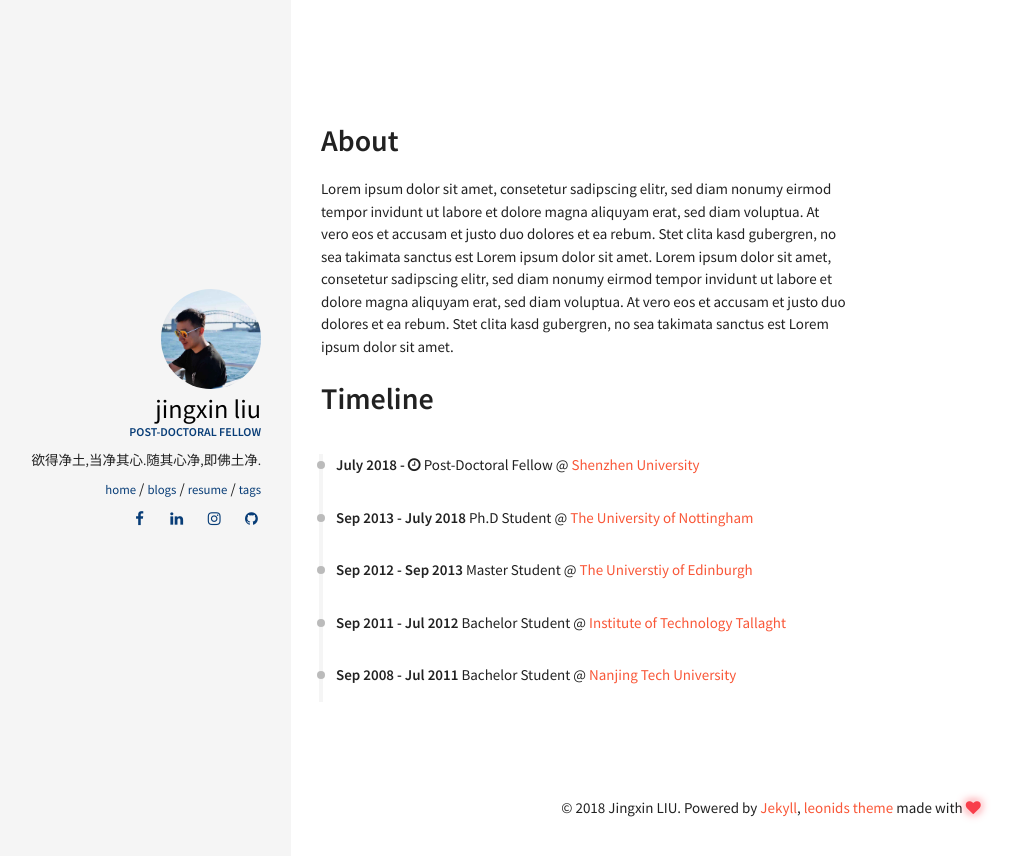
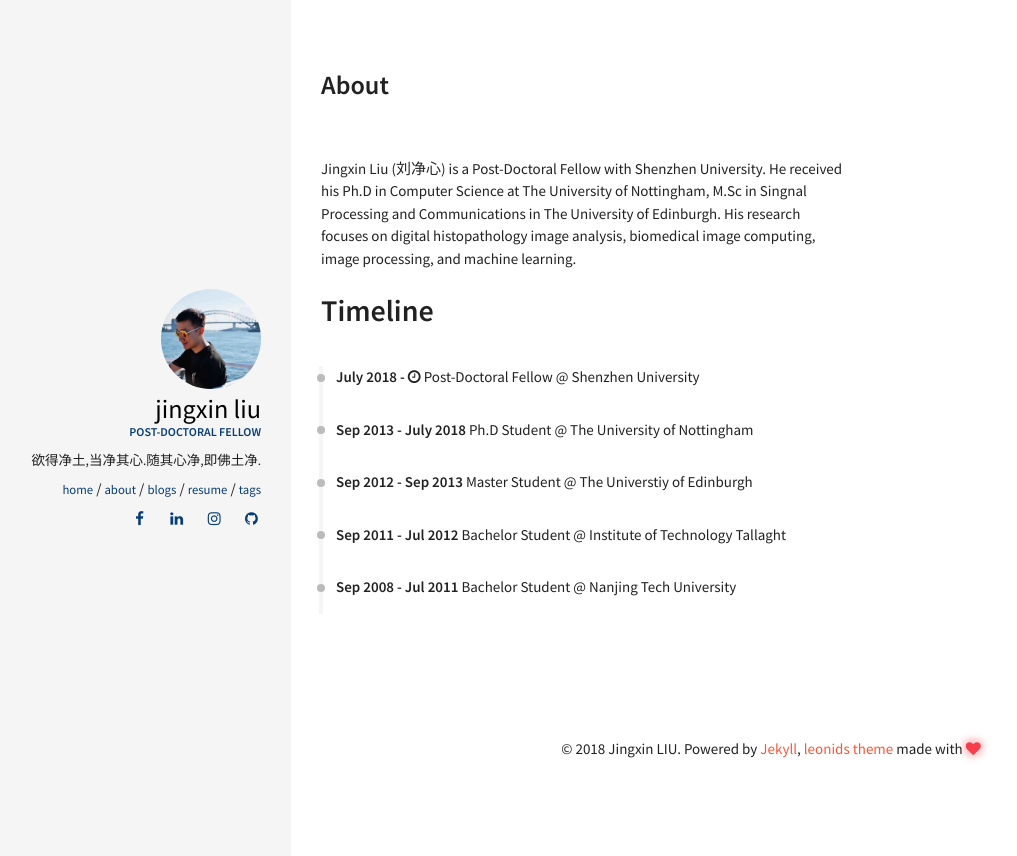
Before and after one commit to Jingxin-LIU/jingxin-liu.github.io, a Jekyll site: the page built from about.html, in a window 1280 px wide. Shown: the top 856 px of the page, without its empty margins (29-1046 px from the left). Built offline with Jekyll 4.4.1, drawn with Linux system fonts in a browser that asks for light colours.

Commit message:
edit about

```diff
--- a/_includes/sections/about.html
+++ b/_includes/sections/about.html
@@ -1,5 +1,4 @@
-<h1><span data-i18n="skills.my_skills">About</span></h1>
 
 <div>
-    Lorem ipsum dolor sit amet, consetetur sadipscing elitr, sed diam nonumy eirmod tempor invidunt ut labore et dolore magna aliquyam erat, sed diam voluptua. At vero eos et accusam et justo duo dolores et ea rebum. Stet clita kasd gubergren, no sea takimata sanctus est Lorem ipsum dolor sit amet. Lorem ipsum dolor sit amet, consetetur sadipscing elitr, sed diam nonumy eirmod tempor invidunt ut labore et dolore magna aliquyam erat, sed diam voluptua. At vero eos et accusam et justo duo dolores et ea rebum. Stet clita kasd gubergren, no sea takimata sanctus est Lorem ipsum dolor sit amet.
+    Jingxin Liu (刘净心) is a Post-Doctoral Fellow with Shenzhen University. He received his Ph.D in Computer Science at The University of Nottingham, M.Sc in Singnal Processing and Communications in The University of Edinburgh. His research focuses on digital histopathology image analysis, biomedical image computing, image processing, and machine learning.
 </div>
--- a/_includes/sections/timeline.html
+++ b/_includes/sections/timeline.html
@@ -3,7 +3,7 @@
 <div class="archive">
   <div class="timeline" id="timeline">
     {% for bio in site.data.index.timeline %}
-          <div class="archive-title"><div class="archive-year"><strong>{{ bio.date }}</strong> {{ bio.job }} @ <a href="{{ bio.link }}">{{ bio.name }}</a></div></div>
+          <div class="archive-title"><div class="archive-year"><strong>{{ bio.date }}</strong> {{ bio.job }} @ </strong>{{ bio.name }}</a></div></div>
     {% endfor %}
   </div>
 </div>
--- a/about.html
+++ b/about.html
@@ -1,5 +1,6 @@
 ---
 layout: page
+title: About
 permalink: /about/
 ---
 <div class="row">
```
